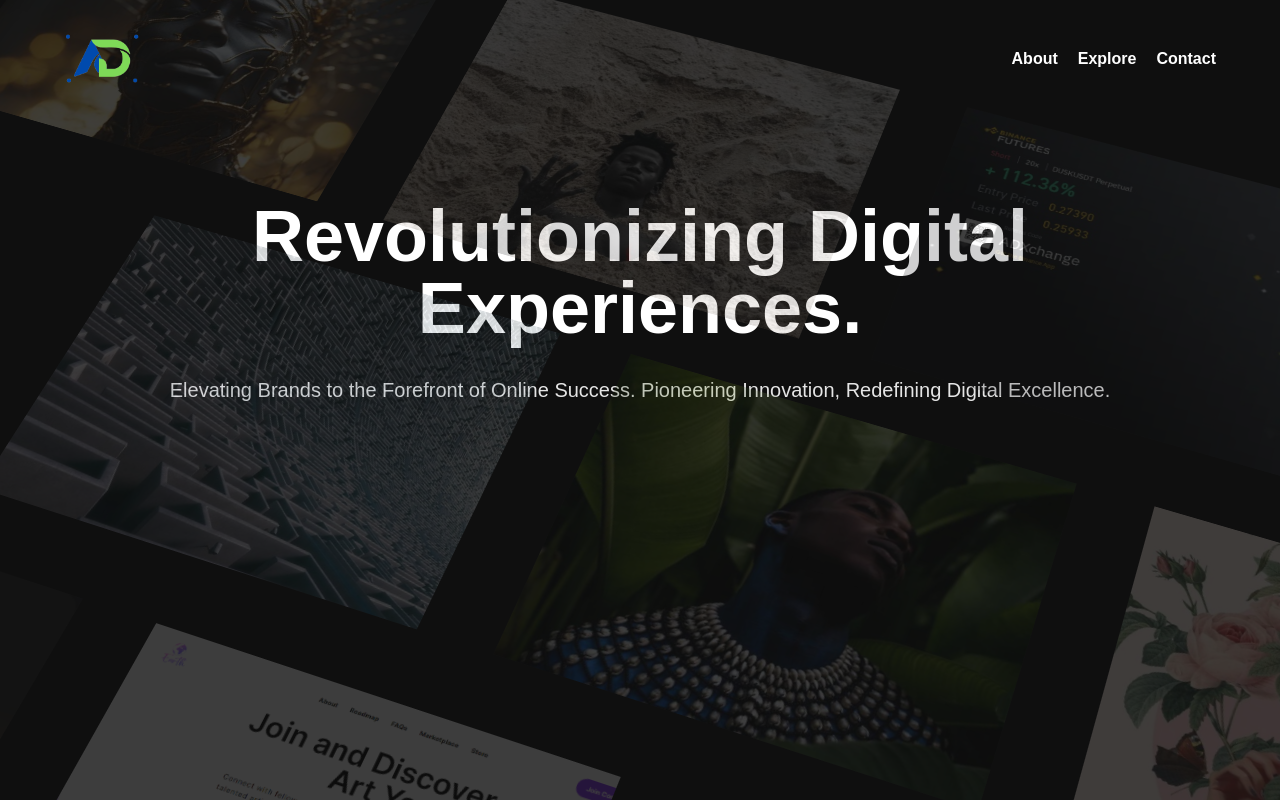
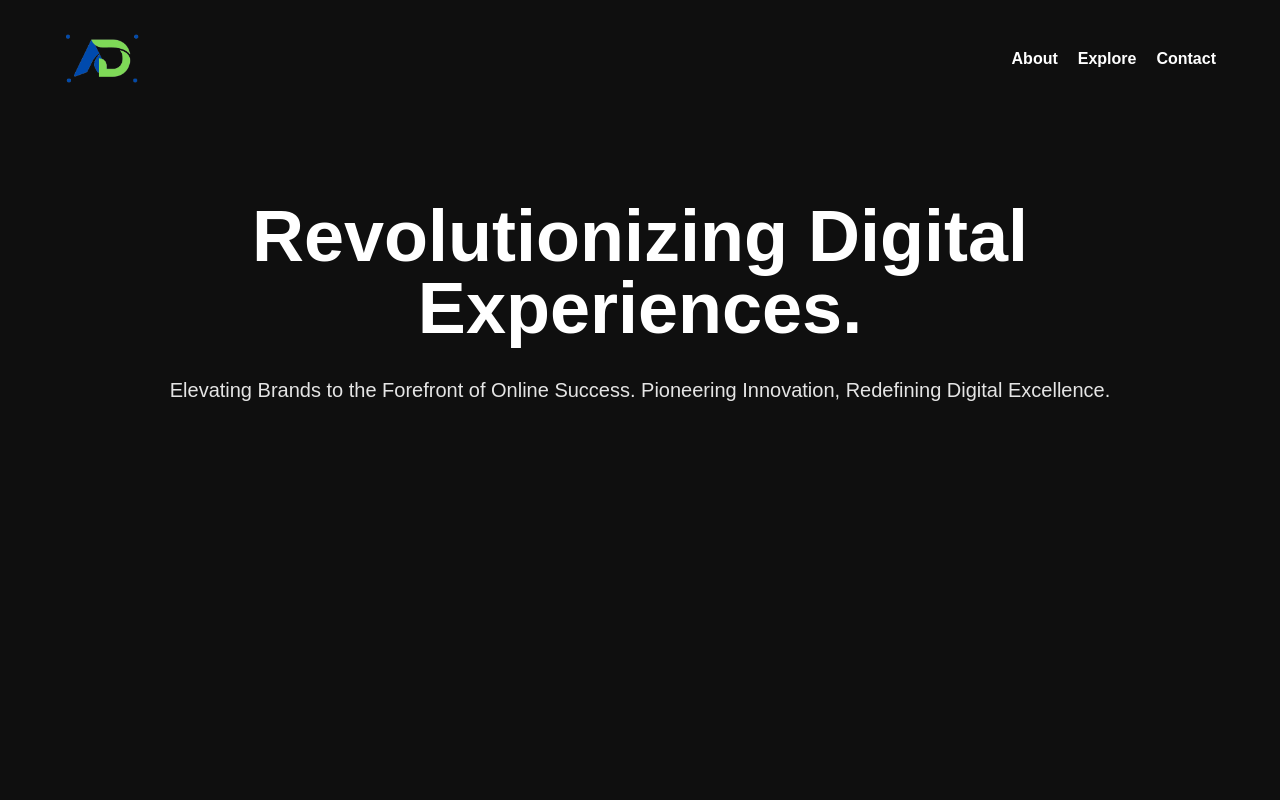
Before and after one commit to Ad-Capital/Portfolio, a Next.js app: page / in a window 1280 px wide. Shown: the top 800 px of the page. Built offline with nearby package versions, Linux system fonts and the light colour scheme.

Commit message:
second commit

```diff
--- a/Styles/globals.css
+++ b/Styles/globals.css
@@ -14,6 +14,7 @@ body {
   padding: 0;
   box-sizing: border-box;
   font-family: "Manrope", sans-serif;
+  position: relative;
 }
 
 .nav {
--- a/package.json
+++ b/package.json
@@ -19,11 +19,11 @@
     "gsap": "^3.12.5",
     "locomotive-scroll": "^4.1.4",
     "lottie-react": "^2.4.0",
+    "lottie-web": "^5.12.2",
     "next": "14.1.0",
     "nodemailer": "^6.9.13",
     "react": "^18",
     "react-dom": "^18",
-    "react-lottie": "^1.2.4",
     "sass": "^1.76.0",
     "tailwind-merge": "^2.2.1"
   },
```
Also changed, not shown: 1 other file (tests, documents, lock files or other folders).
